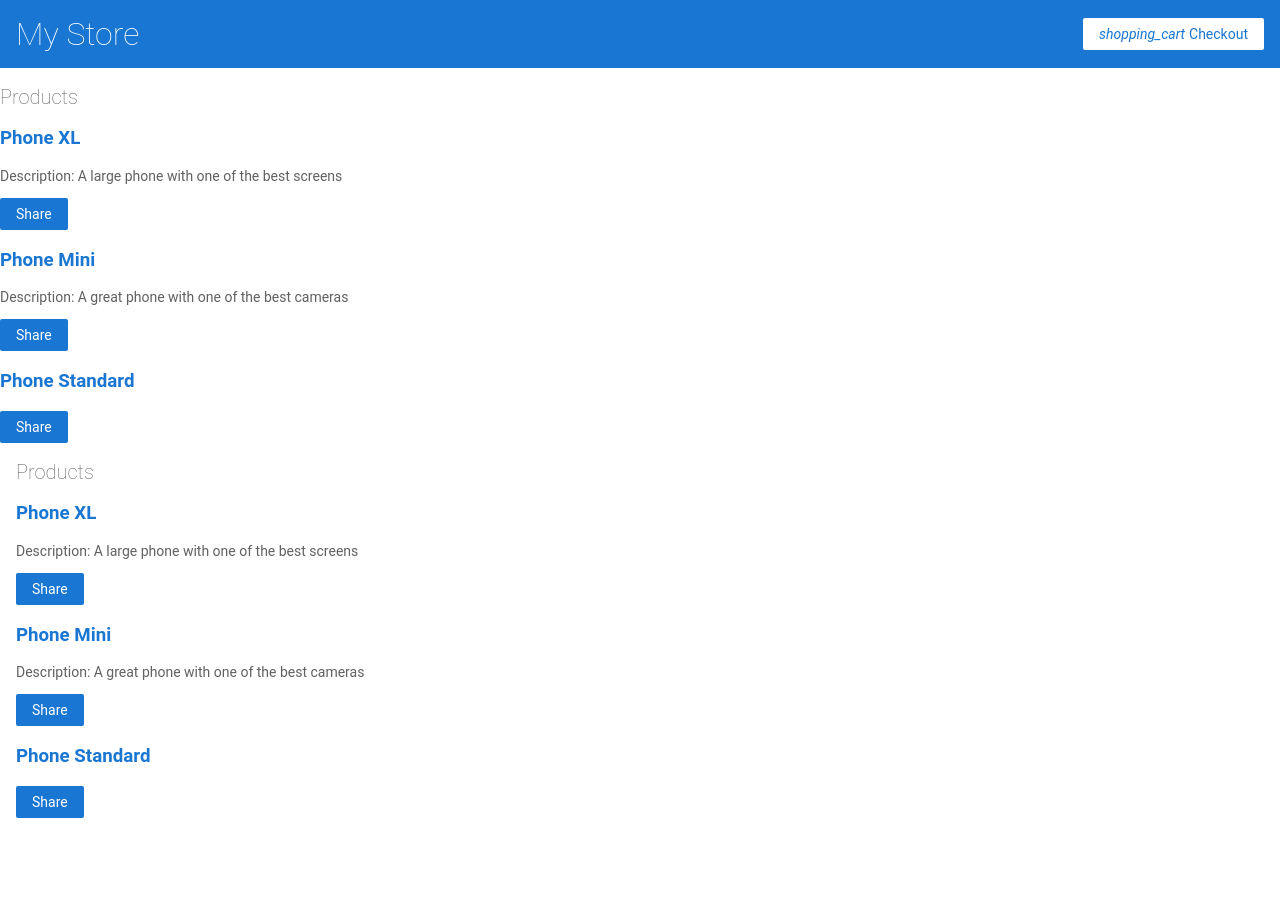
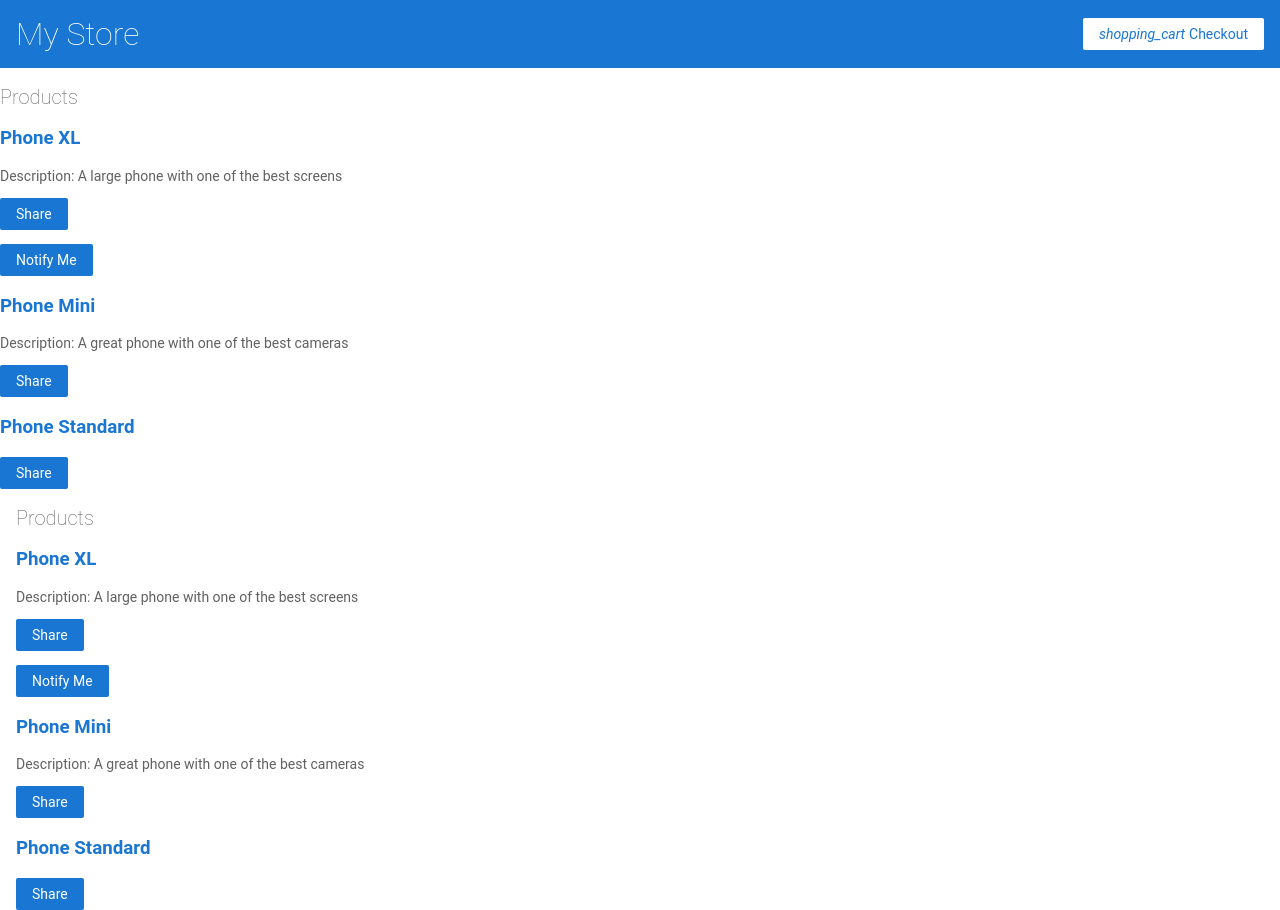
Before and after one commit to franckyi/exercises, an Angular app in the folder angular/shopping-cart/: page / in a window 1280 px wide. Before the commit the page ends 818 px from the top, so only its background shows below. Built offline with nearby package versions, Linux system fonts and the light colour scheme.

Commit message:
pass data from parento to child

```diff
--- a/angular/shopping-cart/src/app/product-alerts/product-alerts.component.html
+++ b/angular/shopping-cart/src/app/product-alerts/product-alerts.component.html
@@ -1 +1,3 @@
-<p>product-alerts works!</p>
+<p *ngIf="product && product.price > 700">
+  <button type="button">Notify Me</button>
+</p>
--- a/angular/shopping-cart/src/app/product-alerts/product-alerts.component.ts
+++ b/angular/shopping-cart/src/app/product-alerts/product-alerts.component.ts
@@ -1,4 +1,5 @@
-import { Component, OnInit } from '@angular/core';
+import { Component, OnInit, Input } from '@angular/core';
+import { Product } from '../products';
 
 @Component({
   selector: 'app-product-alerts',
@@ -12,4 +13,6 @@
   ngOnInit(): void {
   }
 
+  @Input() product!: Product;
+
 }
--- a/angular/shopping-cart/src/app/product-list/product-list.component.html
+++ b/angular/shopping-cart/src/app/product-list/product-list.component.html
@@ -16,4 +16,8 @@
     Share
   </button>
 
+  <app-product-alerts
+  [product]="product">
+  </app-product-alerts>
+
 </div>
```
